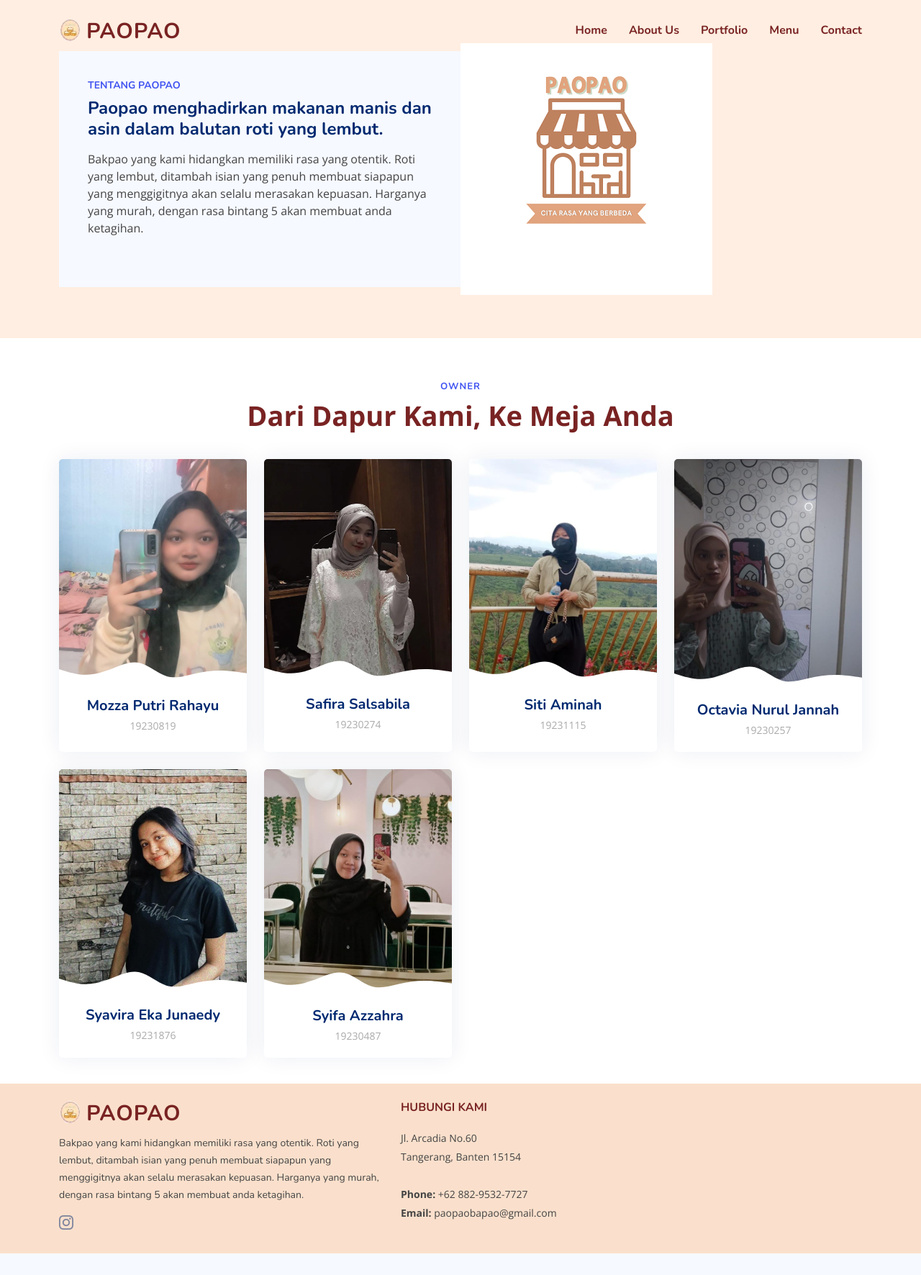
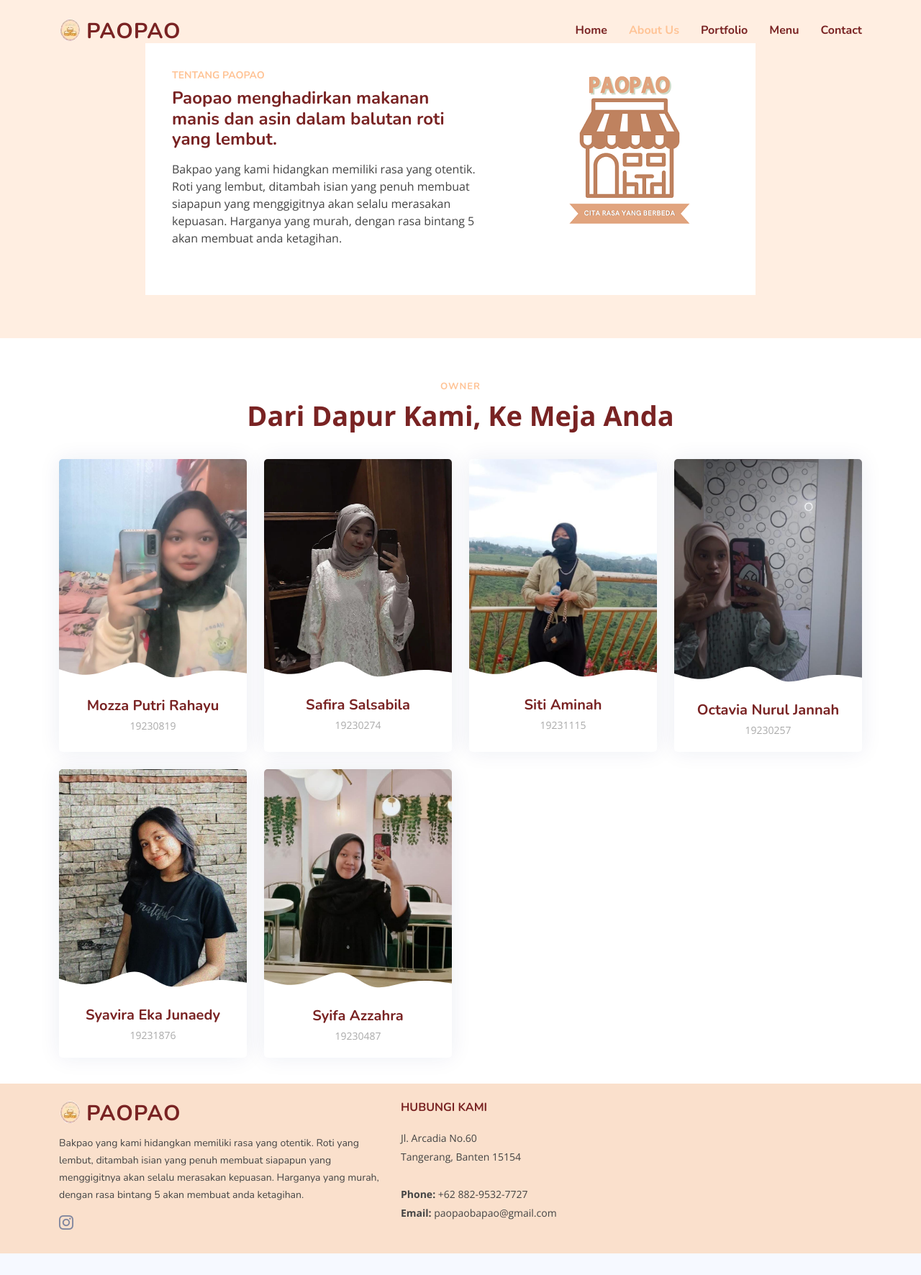
Before and after one commit to aminahhh/WebProgramming, a PHP site: page /about.php in a window 1280 px wide. Shown: the whole page at 72% size. Run offline with PHP 8.4, Linux system fonts and the light colour scheme.

Commit message:
edit css

```diff
--- a/about.php
+++ b/about.php
@@ -64,7 +64,7 @@
         <section id="about" class="about">
 
             <div class="container" data-aos="fade-up">
-                <div class="row gx-0">
+                <div class="row gx-0" style="border-left-style: hidden;margin-left: 120px;">
 
                 <div class="col-lg-6 d-flex flex-column justify-content-center" data-aos="fade-up" data-aos-delay="200">
                     <div class="content">
--- a/assets/css/style.css
+++ b/assets/css/style.css
@@ -56,7 +56,7 @@ section {
   letter-spacing: 1px;
   font-weight: 700;
   margin: 0;
-  color: #4154f1;
+  color: #FFC395;
   text-transform: uppercase;
 }
 
@@ -137,7 +137,7 @@ section {
   right: 15px;
   bottom: 15px;
   z-index: 99999;
-  background: #4154f1;
+  background: #792323;
   width: 40px;
   height: 40px;
   border-radius: 4px;
@@ -249,7 +249,7 @@ section {
 .navbar .active,
 .navbar .active:focus,
 .navbar li:hover>a {
-  color: #792323;
+  color: #FFC395;
 }
 
 .navbar .getstarted,
@@ -420,13 +420,13 @@ section {
 .navbar-mobile a:focus {
   padding: 10px 20px;
   font-size: 15px;
-  color: #012970;
+  color: #792323;
 }
 
 .navbar-mobile a:hover,
 .navbar-mobile .active,
 .navbar-mobile li:hover>a {
-  color: #4154f1;
+  color: #FFC395;
 }
 
 .navbar-mobile .getstarted,
@@ -567,21 +567,21 @@ section {
 # About
 --------------------------------------------------------------*/
 .about .content {
-  background-color: #f6f9ff;
-  padding: 40px;
+  background-color: #ffffff;
+  padding: 37px;
 }
 
 .about h3 {
   font-size: 14px;
   font-weight: 700;
-  color: #4154f1;
+  color: #FFC395;
   text-transform: uppercase;
 }
 
 .about h2 {
   font-size: 24px;
   font-weight: 700;
-  color: #012970;
+  color: #792323;
 }
 
 .about p {
@@ -1010,7 +1010,7 @@ section {
 }
 
 .pricing img {
-  padding: 30px 40px;
+  padding: 10px 5px;
 }
 
 .pricing ul {
@@ -1124,8 +1124,8 @@ section {
 
 .portfolio #portfolio-flters li:hover,
 .portfolio #portfolio-flters li.filter-active {
-  color: #4154f1;
-  border-color: #4154f1;
+  color: #792323;
+  border-color: #792323;
 }
 
 .portfolio #portfolio-flters li:last-child {
@@ -1240,7 +1240,7 @@ section {
 }
 
 .portfolio .portfolio-wrap .portfolio-links a:hover {
-  background: #5969f3;
+  background: #FFC395;
 }
 
 .portfolio .portfolio-wrap:hover img {
@@ -1290,11 +1290,11 @@ section {
   height: 12px;
   background-color: #fff;
   opacity: 1;
-  border: 1px solid #4154f1;
+  border: 1px solid #792323;
 }
 
 .portfolio-details .portfolio-details-slider .swiper-pagination .swiper-pagination-bullet-active {
-  background-color: #4154f1;
+  background-color: #792323;
 }
 
 .portfolio-details .portfolio-info {
@@ -1492,7 +1492,7 @@ section {
   font-weight: 700;
   margin-bottom: 5px;
   font-size: 20px;
-  color: #012970;
+  color: #792323;
 }
 
 .team .member .member-info span {
--- a/portofolio.php
+++ b/portofolio.php
@@ -49,7 +49,7 @@
             <ul>
             <li><a class="nav-link scrollto " href="index.php">Home</a></li>
             <li><a class="nav-link scrollto" href="about.php">About Us</a></li>
-            <li><a class="active" href="portfolio.php">Portfolio</a></li>
+            <li><a class="active" href="portofolio.php">Portfolio</a></li>
             <li><a class="nav-link scrollto" href="menu.php">Menu</a></li>
             <li><a class="nav-link scrollto" href="contact.php">Contact</a></li>
             </ul>
@@ -64,7 +64,7 @@
         <div class="container" data-aos="fade-up">
 
         <header class="section-header">
-            <p>Check our latest work</p>
+            <p>Portofolio</p>
         </header>
 
         <div class="row" data-aos="fade-up" data-aos-delay="100">
```
